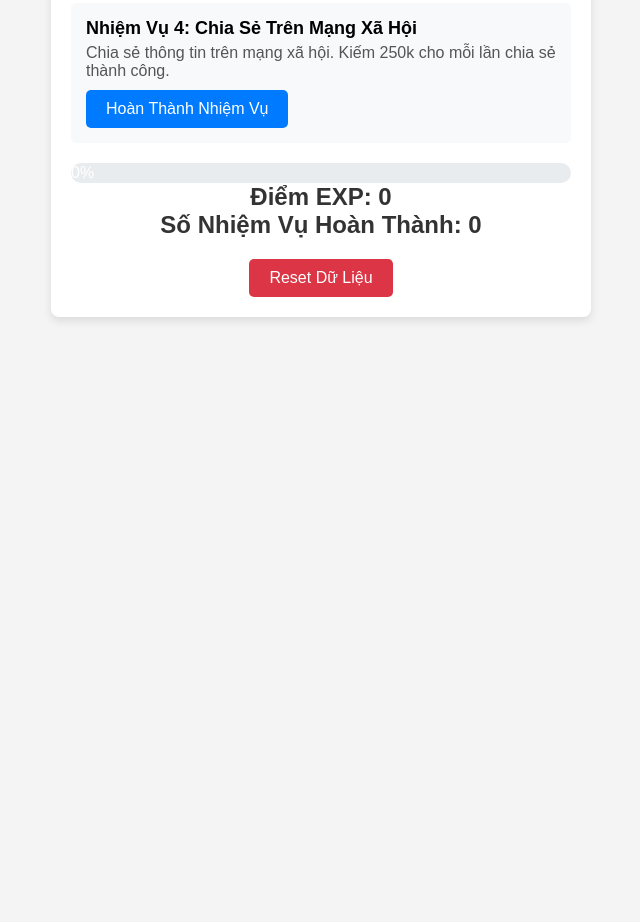
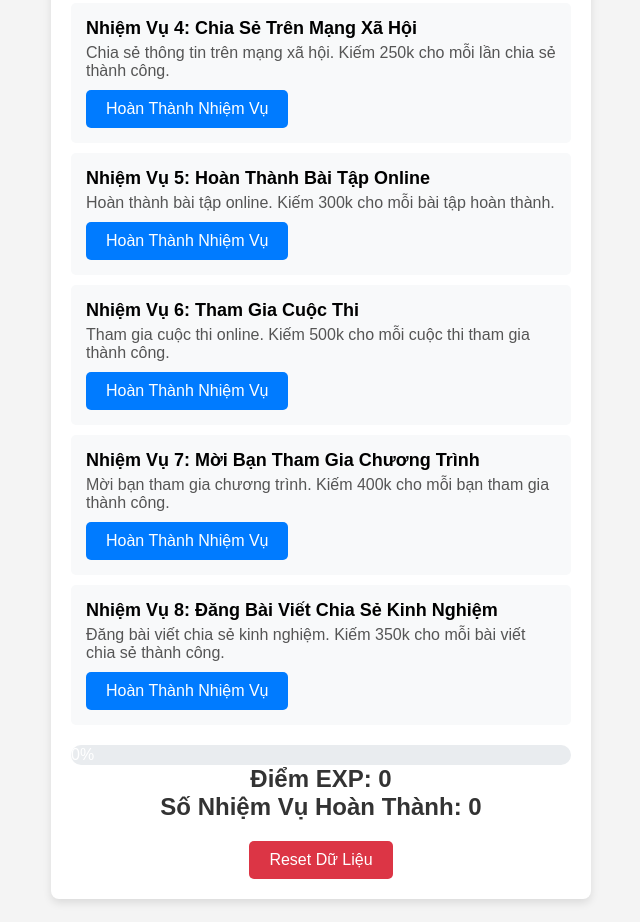
Before and after one commit to loki369jhh/quagiangsinh, a plain HTML site: page index.html in a window 1280 px wide. Shown: the part 537-1459 px from the top of the page, without its empty margins (319-959 px from the left). Before the commit the page ends 912 px from the top, so only its background shows below. Drawn offline with Linux system fonts and the light colour scheme.

Commit message:
Update index.html

```diff
--- a/index.html
+++ b/index.html
@@ -125,6 +125,30 @@
             <div class="task-description">Chia sẻ thông tin trên mạng xã hội. Kiếm 250k cho mỗi lần chia sẻ thành công.</div>
             <button class="task-button" onclick="completeTask(4, 250, 'task4')">Hoàn Thành Nhiệm Vụ</button>
         </div>
+
+        <div class="task-item" id="task5">
+            <div class="task-title">Nhiệm Vụ 5: Hoàn Thành Bài Tập Online</div>
+            <div class="task-description">Hoàn thành bài tập online. Kiếm 300k cho mỗi bài tập hoàn thành.</div>
+            <button class="task-button" onclick="completeTask(5, 300, 'task5')">Hoàn Thành Nhiệm Vụ</button>
+        </div>
+
+        <div class="task-item" id="task6">
+            <div class="task-title">Nhiệm Vụ 6: Tham Gia Cuộc Thi</div>
+            <div class="task-description">Tham gia cuộc thi online. Kiếm 500k cho mỗi cuộc thi tham gia thành công.</div>
+            <button class="task-button" onclick="completeTask(6, 500, 'task6')">Hoàn Thành Nhiệm Vụ</button>
+        </div>
+
+        <div class="task-item" id="task7">
+            <div class="task-title">Nhiệm Vụ 7: Mời Bạn Tham Gia Chương Trình</div>
+            <div class="task-description">Mời bạn tham gia chương trình. Kiếm 400k cho mỗi bạn tham gia thành công.</div>
+            <button class="task-button" onclick="completeTask(7, 400, 'task7')">Hoàn Thành Nhiệm Vụ</button>
+        </div>
+
+        <div class="task-item" id="task8">
+            <div class="task-title">Nhiệm Vụ 8: Đăng Bài Viết Chia Sẻ Kinh Nghiệm</div>
+            <div class="task-description">Đăng bài viết chia sẻ kinh nghiệm. Kiếm 350k cho mỗi bài viết chia sẻ thành công.</div>
+            <button class="task-button" onclick="completeTask(8, 350, 'task8')">Hoàn Thành Nhiệm Vụ</button>
+        </div>
     </div>
 
     <div class="progress">
@@ -195,7 +219,7 @@ function completeTask(taskId, reward, taskElementId) {
     document.getElementById("tasksCompleted").textContent = tasksCompleted;
 
     // Cập nhật tiến độ
-    let progress = (tasksCompleted / 4) * 100; // Giả sử có 4 nhiệm vụ
+    let progress = (tasksCompleted / 8) * 100; // Giả sử có 8 nhiệm vụ
     document.getElementById("progressBar").style.width = progress + "%";
     document.getElementById("progressBar").textContent = Math.round(progress) + "%";
 
```
